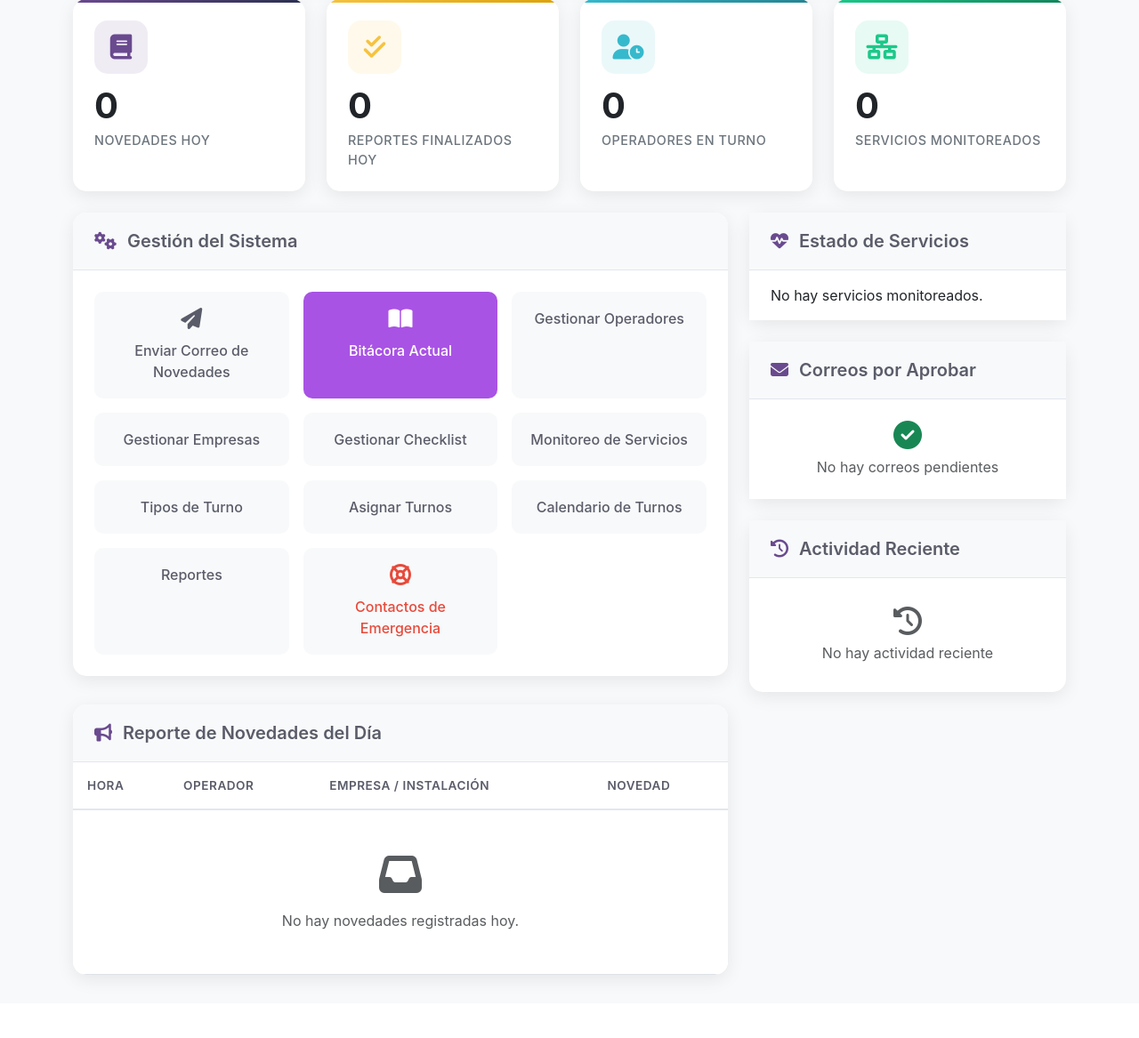
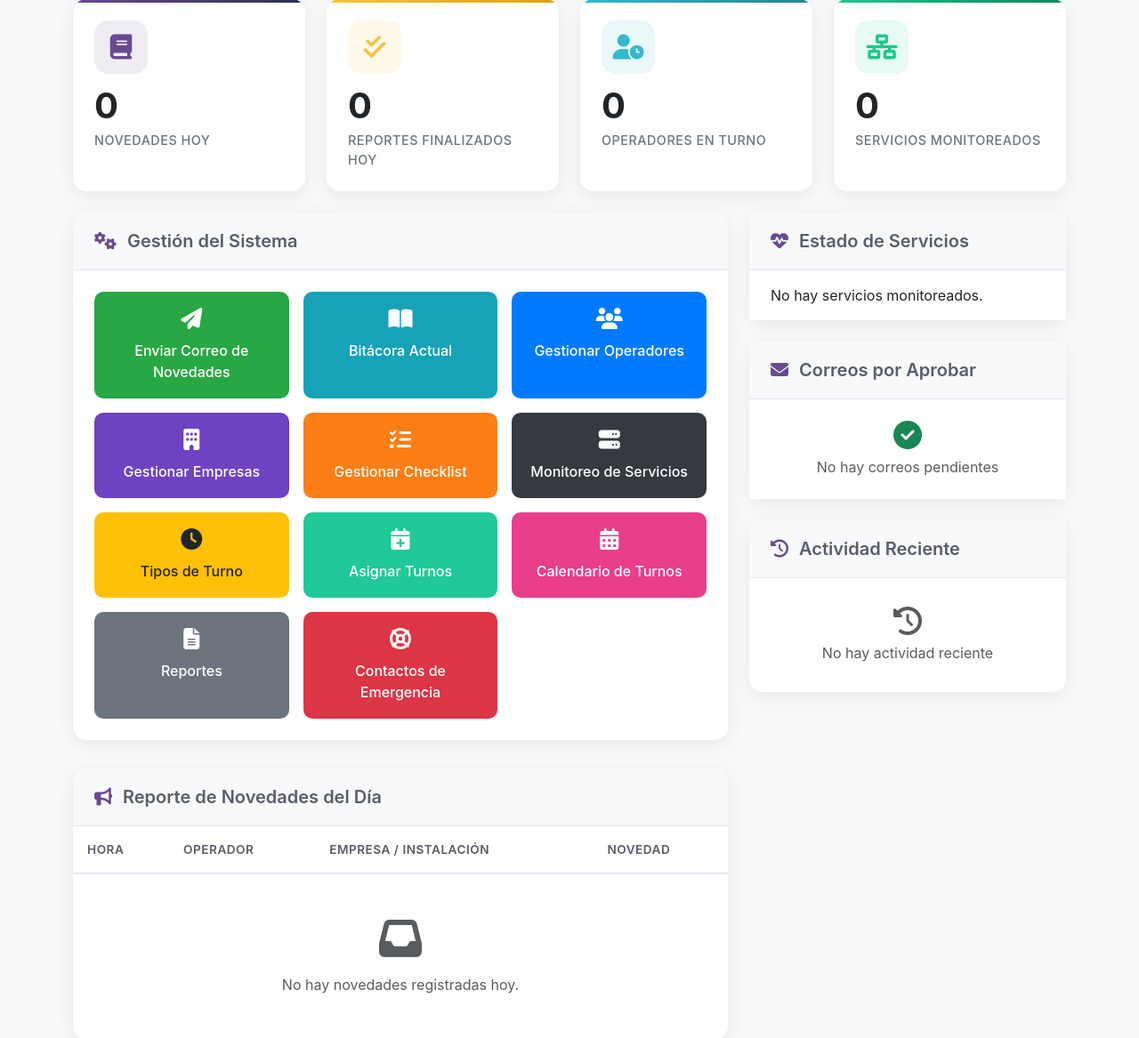
Before and after one commit to Desarrollo-SurPM/Selfing, a Django app: page /dashboard/admin/ in a window 1280 px wide. Shown: the part 301-1468 px from the top of the page at 89% size. Before the commit the page ends 1407 px from the top, so only its background shows below. Run offline with Django 5.2, Linux system fonts and the light colour scheme; the visitor is signed in with stand-in values (Sample User, id 1); data comes from the database, SQL or seed files in the repository; data that the repository does not hold is empty.

Commit message:
agregar estilos a otones de dashbaord de admin

```diff
--- a/templates/admin_dashboard.html
+++ b/templates/admin_dashboard.html
@@ -54,23 +54,39 @@
             <div class="action-card">
                 <div class="action-card-header"><h5><i class="fas fa-cogs"></i>Gestión del Sistema</h5></div>
                 <div class="action-grid">
-                    <a href="{% url 'review_and_send_novedades' %}" class="action-btn success">
+                    <a href="{% url 'review_and_send_novedades' %}" class="action-btn" style="background-color: #28a745; color: white;">
                         <i class="fas fa-paper-plane"></i><span>Enviar Correo de Novedades</span>
                     </a>
-                    <a href="{% url 'current_logbook' %}" class="action-btn" style="background-color: var(--accent-vibrant); color: white;">
+                    <a href="{% url 'current_logbook' %}" class="action-btn" style="background-color: #17a2b8; color: white;">
                         <i class="fas fa-book-open"></i><span>Bitácora Actual</span>
                     </a>
-                    <a href="{% url 'manage_operators' %}" class="action-btn primary"><span>Gestionar Operadores</span></a>
-                    <a href="{% url 'manage_companies' %}" class="action-btn info"><span>Gestionar Empresas</span></a>
-                    <a href="{% url 'manage_checklist_items' %}" class="action-btn secondary"><span>Gestionar Checklist</span></a>
-                    <a href="{% url 'manage_monitored_services' %}" class="action-btn dark"><span>Monitoreo de Servicios</span></a>
-                    <a href="{% url 'manage_shift_types' %}" class="action-btn warning"><span>Tipos de Turno</span></a>
-                    <a href="{% url 'manage_shifts' %}" class="action-btn success"><span>Asignar Turnos</span></a>
-                    <a href="{% url 'shift_calendar' %}" class="action-btn primary"><span>Calendario de Turnos</span></a>
-                    <a href="{% url 'view_turn_reports' %}" class="action-btn secondary"><span>Reportes</span></a>
-                    <a href="{% url 'manage_emergency_contacts' %}" class="action-btn" style="color: #e74a3b;">
-        <i class="fas fa-life-ring"></i><span>Contactos de Emergencia</span>
-    </a>
+                    <a href="{% url 'manage_operators' %}" class="action-btn" style="background-color: #007bff; color: white;">
+                        <i class="fas fa-users"></i><span>Gestionar Operadores</span>
+                    </a>
+                    <a href="{% url 'manage_companies' %}" class="action-btn" style="background-color: #6f42c1; color: white;">
+                        <i class="fas fa-building"></i><span>Gestionar Empresas</span>
+                    </a>
+                    <a href="{% url 'manage_checklist_items' %}" class="action-btn" style="background-color: #fd7e14; color: white;">
+                        <i class="fas fa-tasks"></i><span>Gestionar Checklist</span>
+                    </a>
+                    <a href="{% url 'manage_monitored_services' %}" class="action-btn" style="background-color: #343a40; color: white;">
+                        <i class="fas fa-server"></i><span>Monitoreo de Servicios</span>
+                    </a>
+                    <a href="{% url 'manage_shift_types' %}" class="action-btn" style="background-color: #ffc107; color: #212529;">
+                        <i class="fas fa-clock"></i><span>Tipos de Turno</span>
+                    </a>
+                    <a href="{% url 'manage_shifts' %}" class="action-btn" style="background-color: #20c997; color: white;">
+                        <i class="fas fa-calendar-plus"></i><span>Asignar Turnos</span>
+                    </a>
+                    <a href="{% url 'shift_calendar' %}" class="action-btn" style="background-color: #e83e8c; color: white;">
+                        <i class="fas fa-calendar-alt"></i><span>Calendario de Turnos</span>
+                    </a>
+                    <a href="{% url 'view_turn_reports' %}" class="action-btn" style="background-color: #6c757d; color: white;">
+                        <i class="fas fa-file-alt"></i><span>Reportes</span>
+                    </a>
+                    <a href="{% url 'manage_emergency_contacts' %}" class="action-btn" style="background-color: #dc3545; color: white;">
+                        <i class="fas fa-life-ring"></i><span>Contactos de Emergencia</span>
+                    </a>
                 </div>
             </div>
 
```
